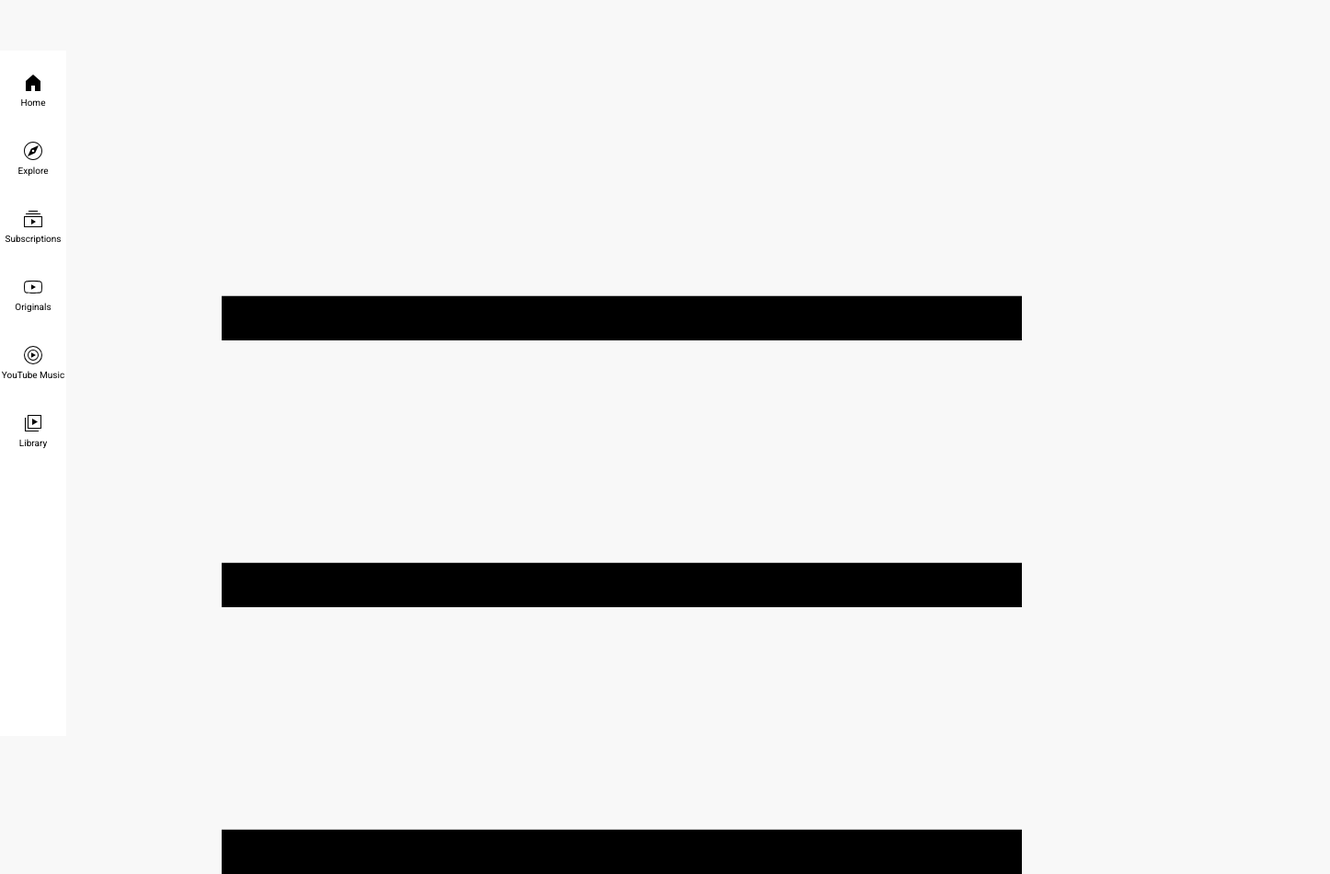
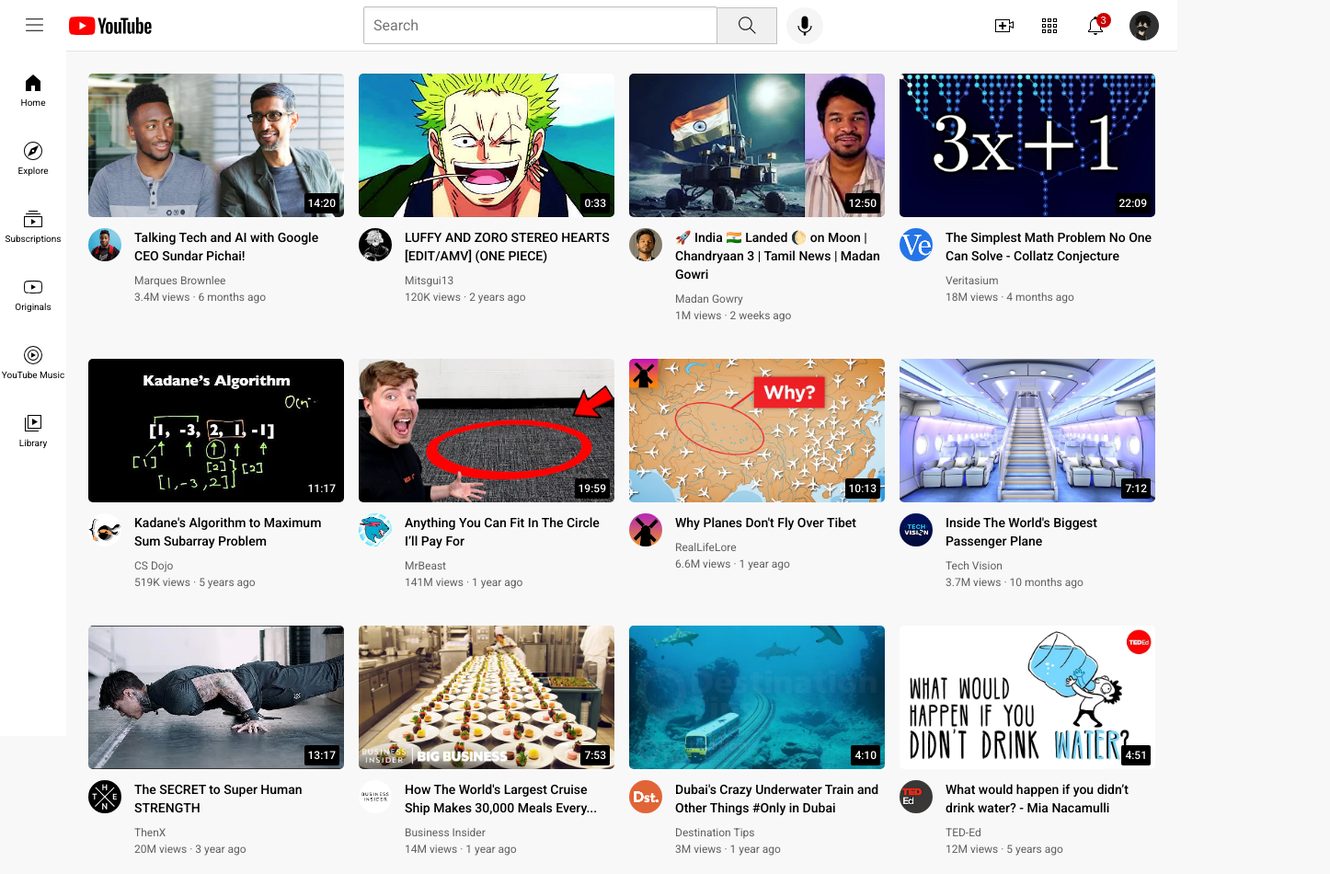
Before and after one commit to Arun262004/luffy, a plain HTML site: page index.html in a window 1280 px wide. Shown: the top 950 px of the page at 92% size, 1446 px wide, since content can reach past the window. Drawn offline with Linux system fonts and the light colour scheme; files that its build step writes are made by us from their sources.

Commit message:
Add files via upload

```diff
--- a/index.html
+++ b/index.html
@@ -8,8 +8,8 @@
     <link href="https://fonts.googleapis.com/css2?family=Roboto:wght@400;500;700&display=swap" rel="stylesheet">
 
     <link rel="stylesheet" href="styles/general.css">
-    <link rel="stylesheet" href="styles/header-Arunagiri.css">
-    <link rel="stylesheet" href="styles/youtube-Arunagiri.css">
+    <link rel="stylesheet" href="styles/header.css">
+    <link rel="stylesheet" href="styles/stylesheet.css">
     <link rel="stylesheet" href="styles/sidebar.css">
   </head>
 
```
